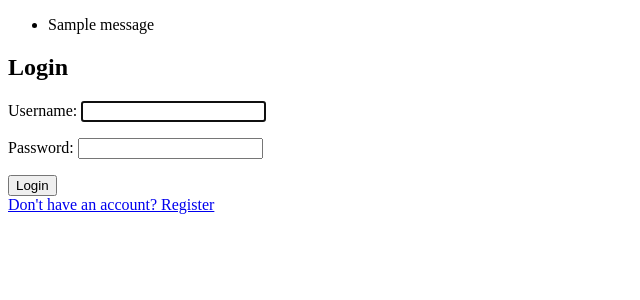
After one commit to souravchakraborty700/social_chat_app, a Django app: page /myapp/login/ in a window 1280 px wide. The commit adds this page. Shown: the top 300 px of the page, without its empty margins (0-640 px from the left). Run offline with Django 5.2, Linux system fonts and the light colour scheme; one stand-in notice (Sample message) is shown.

Commit message:
Completed login, logout, reistration setup

```diff
--- /dev/null
+++ b/social_chat/myapp/templates/myapp/base.html
@@ -0,0 +1,19 @@
+<!-- myapp/templates/myapp/base.html -->
+<!DOCTYPE html>
+<html>
+<head>
+    <title>{% block title %}MyApp{% endblock %}</title>
+</head>
+<body>
+    {% if messages %}
+        <ul>
+            {% for message in messages %}
+                <li class="{% if message.tags %}{{ message.tags }}{% endif %}">
+                    {{ message }}
+                </li>
+            {% endfor %}
+        </ul>
+    {% endif %}
+    {% block content %}{% endblock %}
+</body>
+</html>
--- /dev/null
+++ b/social_chat/myapp/templates/myapp/login.html
@@ -0,0 +1,14 @@
+<!-- myapp/templates/myapp/login.html -->
+{% extends 'myapp/base.html' %}
+
+{% block title %}Login{% endblock %}
+
+{% block content %}
+<h2>Login</h2>
+<form method="post">
+    {% csrf_token %}
+    {{ form.as_p }}
+    <button type="submit">Login</button>
+</form>
+<a href="{% url 'register' %}">Don't have an account? Register</a>
+{% endblock %}
--- a/social_chat/myapp/urls.py
+++ b/social_chat/myapp/urls.py
@@ -4,5 +4,7 @@ from . import views
 
 urlpatterns = [
     path('register/', views.register, name="register"),
+    path('login/', views.user_login, name='login'),
+    path('/logout', views.user_logout, name='logout'),
     path('', views.home, name='home'),
 ]
--- a/social_chat/myapp/views.py
+++ b/social_chat/myapp/views.py
@@ -1,13 +1,13 @@
 from django.shortcuts import render, redirect
-from django.contrib.auth.forms import UserCreationForm
-from django.contrib.auth import login, authenticate
+from django.contrib.auth.forms import UserCreationForm, AuthenticationForm
+from django.contrib.auth import login, authenticate, logout
 from django.views.decorators.csrf import csrf_exempt
-
+from django.contrib import messages
+from django.contrib.auth.decorators import login_required
 
 def home(request):
-    return render(request, 'D:\\chat_app\\social_chat\\myapp\\templates\\myapp\\home.html')
+    return render(request, 'myapp/home.html')
 
-# Create your views here.
 @csrf_exempt
 def register(request):
     if request.method == 'POST':
@@ -17,9 +17,35 @@ def register(request):
             username = form.cleaned_data.get('username')
             password = form.cleaned_data.get('password1')
             user = authenticate(username=username, password=password)
-            # print("lets see user", user)
             login(request, user)
+            messages.success(request, f'Welcome, {username}!')
             return redirect('home')
     else:
         form = UserCreationForm()
-    return render(request, 'D:\\chat_app\\social_chat\\myapp\\templates\\myapp\\register.html', {'form': form})
+    return render(request, 'myapp/register.html', {'form': form})
+
+@csrf_exempt
+def user_login(request):
+    if request.method == 'POST':
+        form = AuthenticationForm(request, data=request.POST)
+        if form.is_valid():
+            username = form.cleaned_data.get('username')
+            password = form.cleaned_data.get('password')
+            user = authenticate(request, username=username, password=password)
+            if user is not None:
+                login(request, user)
+                messages.success(request, f'Welcome, {username}!')
+                return redirect('home')
+            else:
+                messages.error(request, 'Invalid username or password.')
+        else:
+            messages.error(request, 'Invalid username or password.')
+    else:
+        form = AuthenticationForm()
+    return render(request, 'myapp/login.html', {'form': form})
+
+@login_required
+def user_logout(request):
+    logout(request)
+    messages.success(request, 'You have been logged out.')
+    return redirect('login')
```
Also changed, not shown: social_chat/myapp/templates/myapp/home.html (+9 -2 lines), social_chat/myapp/templates/myapp/register.html (+8 -0 lines), social_chat/social_chat/settings.py (+14 -0 lines), social_chat/db.sqlite3.
